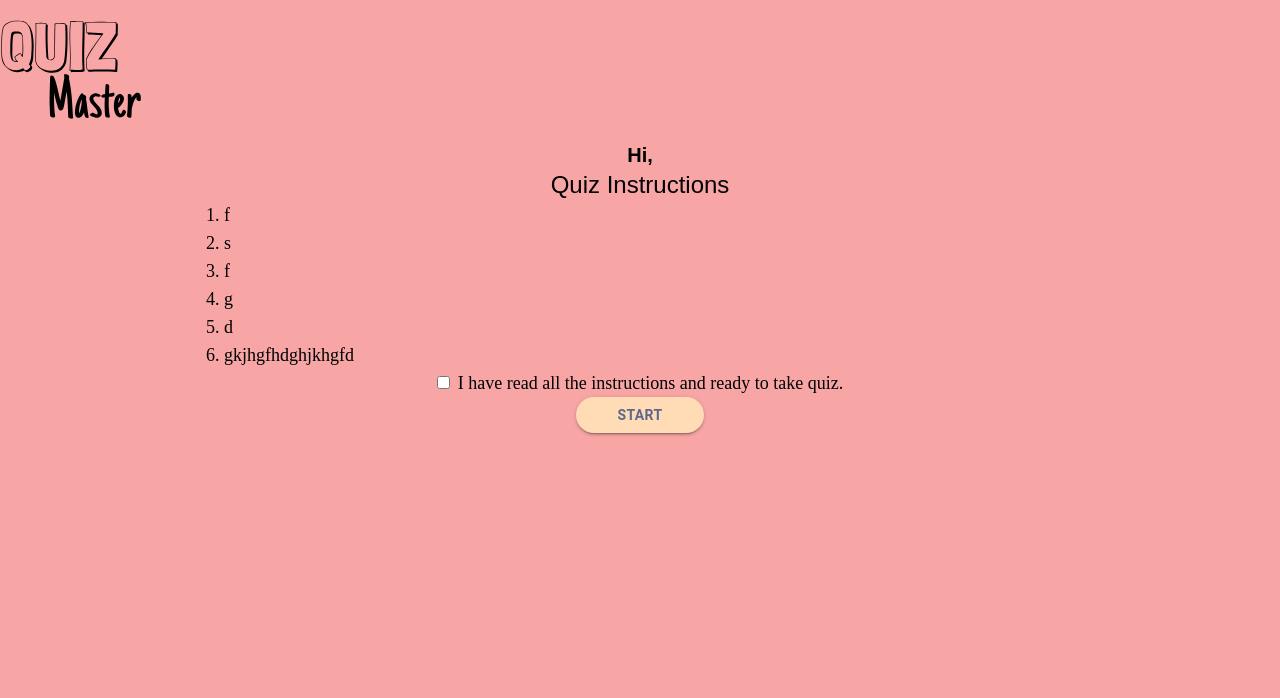
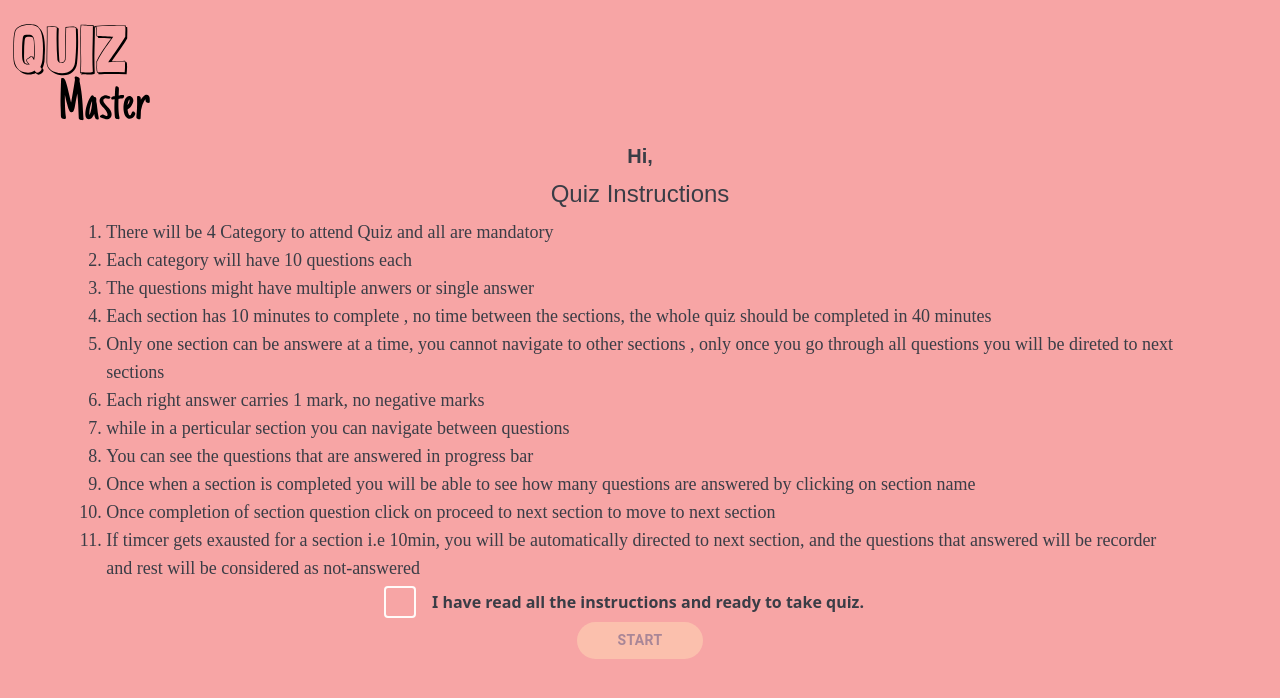
Before and after one commit to prateek-pratu/Quiz_Master, a React (Vite) app: page /instructions in a window 1280 px wide. Shown: the top 698 px of the page. Built offline with nearby package versions, Linux system fonts and the light colour scheme.

Commit message:
page(refact): added instructions

```diff
--- a/src/components/pages/instructions/index.jsx
+++ b/src/components/pages/instructions/index.jsx
@@ -8,42 +8,74 @@ import { useState } from 'react'
 const InstructionsCatgory = () => {
 const name=useSelector(state=>state.name.name)
 const navigate=useNavigate()
+const [checked,setChecked]=useState(false)
 const [showCategory,setShowCategory]=useState(false)
-const array=["science","matehmetics","GK","Sports"]
+const array=["Matehmetics","Sports","GK","Science"]
+
+  const handleChecked=()=>{
+    setChecked(!checked)
+  }
   const handleStart=()=>{
     setShowCategory(true)
   }
   return (
-    <div className='w-[100vw]'>
+    <div className='w-full px-3 pt-1 pb-5'>
       <Logo/>
-      <div className='flex flex-col items-center'>
-        <h2 className='h2_secondary'>Hi, {name}</h2>
+      <div className='flex flex-col items-center gap-2'>
+        <h2 className='h2_secondary text-center text-neutral-500'>Hi, {name}</h2>
+
         {showCategory?
         <div>
-          <h4>Please select Category to start Quiz</h4>
+          <h2 className='h2_secondary'>Please select Category to start Quiz</h2>
+          <div className='flex justify-center mt-5'>
           <ol>
             {array.map((category,i)=>{
-            return <li onClick={()=>navigate(`/quiz/${category}`)}>{category}</li>
+            return <li  className={`list-${i+2} transition-all ease-in-out mb-2 hover:scale-125 hover:cursor-pointer `}onClick={()=>navigate(`/quiz/${category}`)}>{category}</li>
               })}
 
           </ol>
+          </div>
         </div>
         :
           <>
-            <h1 className='h1_secondary'>Quiz Instructions</h1>
-            <ol className='list-decimal w-[65%]'>
+            <h1 className='h1_secondary text-neutral-500'>Quiz Instructions</h1>
+            <ol className='list-decimal w-[85%] text-neutral-500'>
               {Object.keys(instructions).map(key=>{
-                // console.log(instructions[key])
               return <li className='p_main text-lg'>{instructions[key]}</li>
               })}
             </ol>
-              <label htmlFor="consnet">
-                <input type="checkbox" name="consent" id="consent" />
-                <span className='ml-2 h3_main'>I have read all the instructions and ready to take quiz.</span>
+              <label
+                class="relative text-neutral-500 flex cursor-pointer items-center justify-center gap-[1em]"
+                for="consnet"
+              >
+                <input class="peer appearance-none" id="consnet" name="consnet" type="checkbox" checked={checked} onChange={handleChecked}/>
+                <span
+                  class="absolute left-0 top-1/2 h-[2em] w-[2em] -translate-x-full -translate-y-1/2 rounded-[0.25em] border-[2px] border-neutral-100"
+                >
+                </span>
+                <svg
+                  viewBox="0 0 69 89"
+                  class="absolute left-0 top-1/2 h-[2em] w-[2em] -translate-x-full -translate-y-1/2 duration-500 ease-out [stroke-dasharray:100] [stroke-dashoffset:100] peer-checked:[stroke-dashoffset:0]"
+                  fill="none"
+                  height="89"
+                  width="69"
+                  xmlns="http://www.w3.org/2000/svg"
+                >
+                  <path
+                    d="M.93 63.984c3.436.556 7.168.347 10.147 2.45 4.521 3.19 10.198 8.458 13.647 12.596 1.374 1.65 4.181 5.922 5.598 8.048.267.4-1.31.823-1.4.35-5.744-30.636 9.258-59.906 29.743-81.18C62.29 2.486 63.104 1 68.113 1"
+                    stroke-width="6px"
+                    stroke="#FFFBFA"
+                    pathLength="100"
+                  ></path>
+                </svg>
+
+                <p class="text-[1em] font-bold [user-select:none]">I have read all the instructions and ready to take quiz.</p>
               </label>
+
               <Button variant='contained'
-                className='rounded-full w-[10%] bg-secondary-500 text-accent1-500 font-semibold'
+                className={`rounded-full w-[10%] bg-secondary-500 text-accent1-500 font-semibold ${!checked?"opacity-50":"opacity-100"}`}
                 onClick={handleStart}
+                disabled={!checked}
                 >
                   Start
               </Button>
--- a/src/constants/instructions.js
+++ b/src/constants/instructions.js
@@ -1,9 +1,14 @@
 export const instructions={
-    "1":"f",
-    "2":"s",
-    "3":"f",
-    "4":"g",
-    "5":"d",
-    "6":"gkjhgfhdghjkhgfd",
+    "1":"There will be 4 Category to attend Quiz and all are mandatory",
+    "2":"Each category will have 10 questions each",
+    "3":"The questions might have multiple anwers or single answer",
+    "4":"Each section has 10 minutes to complete , no time between the sections, the whole quiz should be completed in 40 minutes",
+    "5":"Only one section can be answere at a time, you cannot navigate to other sections , only once you go through all questions you will be direted to next sections",
+    "6":"Each right answer carries 1 mark, no negative marks",
+    "7":"while in a perticular section you can navigate between questions",
+    "8":"You can see the questions that are answered in progress bar",
+    "9":"Once when a section is completed you will be able to see how many questions are answered by clicking on section name",
+    "10":"Once completion of section question click on proceed to next section to move to next section ",
+    "11":"If timcer gets exausted for a section i.e 10min, you will be automatically directed to next section, and the questions that answered will be recorder and rest will be considered as not-answered"
 
 }
```
